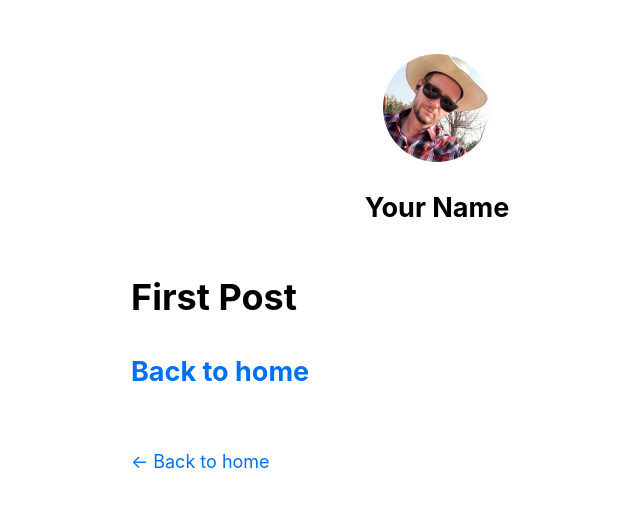
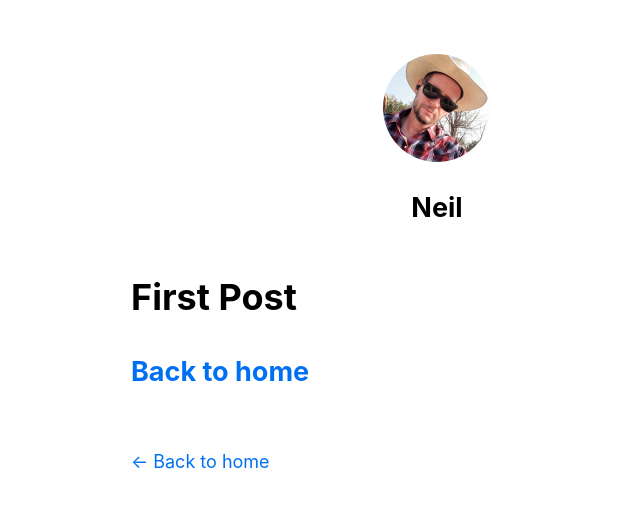
Before and after one commit to nwolfe4/CS5513-Week3a, a Next.js app in the folder nextjs-blog/: page /posts/first-post in a window 1280 px wide. Shown: the top 508 px of the page, without its empty margins (203-843 px from the left). Built offline with nearby package versions, Linux system fonts and the light colour scheme.

Commit message:
Changed Name in layout.js. and yes this is the extent to which i have to commit these changes to make them stick

```diff
--- a/nextjs-blog/components/layout.js
+++ b/nextjs-blog/components/layout.js
@@ -4,7 +4,7 @@ import styles from './layout.module.css'
 import utilStyles from '../styles/utils.module.css'
 import Link from 'next/link'
 
-const name = 'Your Name'
+const name = 'Neil'
 export const siteTitle = 'Next.js Sample Website'
 
 export default function Layout({ children, home }) {
```
